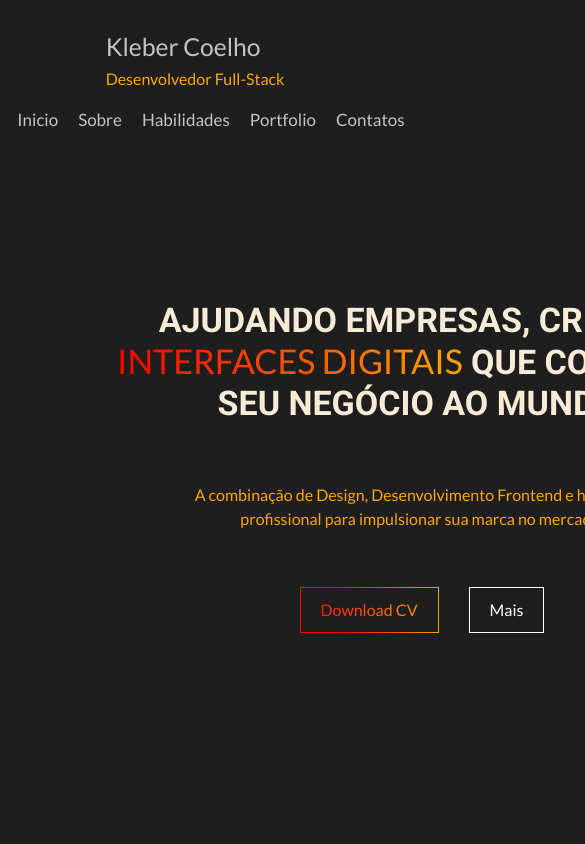
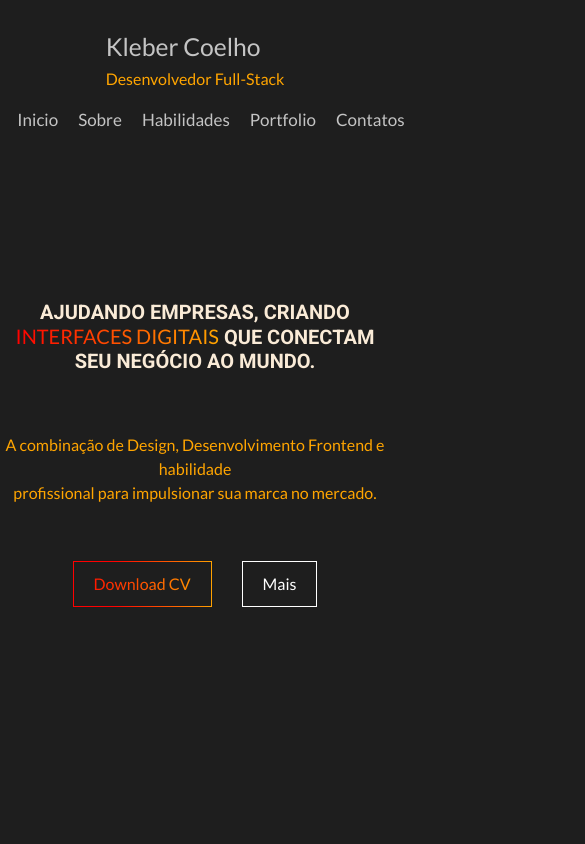
Before and after one commit to KleberMayC/portfolioKleber, a React (Vite) app: page / in a window 390 px wide. Shown: the top 844 px of the page, 585 px wide, since content can reach past the window. Built offline with nearby package versions, Linux system fonts and the light colour scheme.

Commit message:
ajustando o media only

```diff
--- a/src/componentes/Home/style.module.css
+++ b/src/componentes/Home/style.module.css
@@ -69,7 +69,7 @@ margin-left: 30px;
       padding: 0;
       margin-top: 300px;
       display: flex;
-      width: 100vh;
+
       justify-content: center;
       align-items: center;
 
@@ -80,13 +80,13 @@ margin-left: 30px;
       flex-direction: column;
       display: flex;
       justify-content: center;
-      width: 100%;
+
     }
 
     .principal {
-      font-size: 34px;
+      font-size: 20px;
       margin-bottom: 10px;
-      width: 100%;
+
     }
 
     .paragrafo {
```
